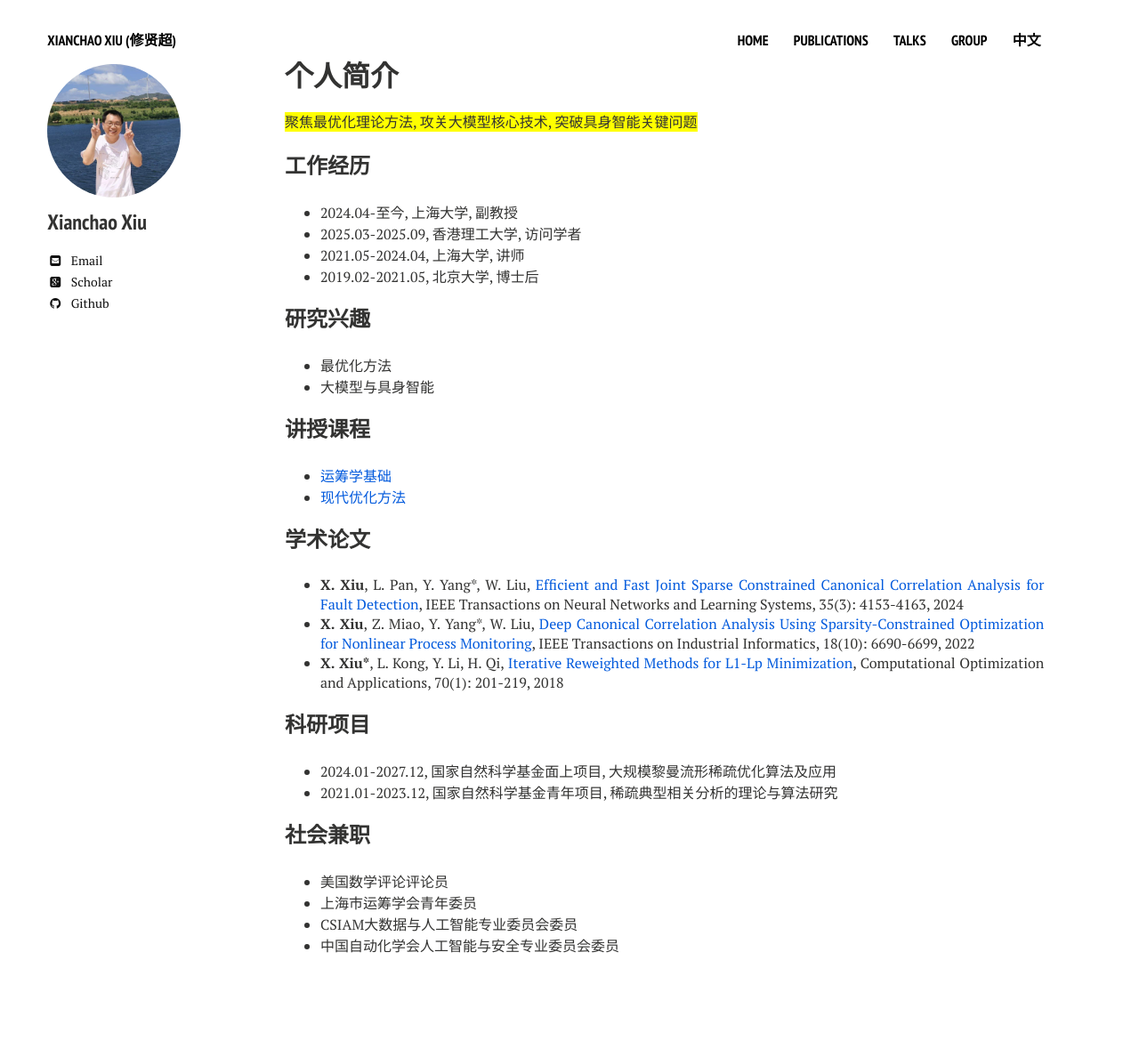
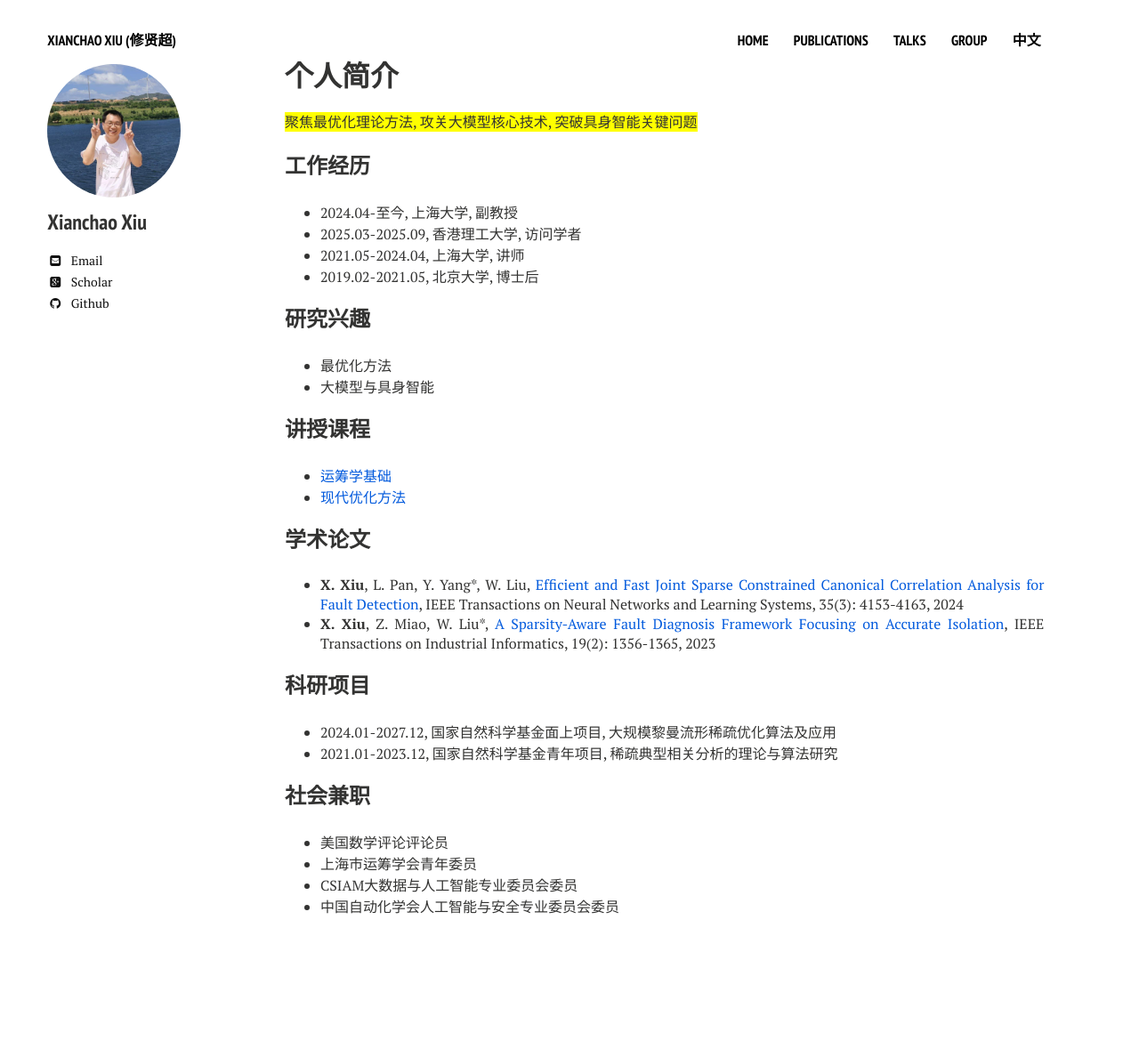
Before and after one commit to xianchaoxiu/xianchaoxiu.github.io, a Jekyll site: the page built from chinese/index.md, in a window 1280 px wide. Shown: the whole page at 89% size. Built offline with Jekyll 4.4.1, drawn with Linux system fonts in a browser that asks for light colours; nearby versions of some CDN libraries; after the commit the page ends 1126 px from its top, so only the background shows below that.

Commit message:
Update index.md

```diff
--- a/chinese/index.md
+++ b/chinese/index.md
@@ -30,8 +30,7 @@ share: false
 
 ### 学术论文
 * <b>X. Xiu</b>, L. Pan, Y. Yang*, W. Liu, <a href="https://ieeexplore.ieee.org/document/9887978" class="textlink" target="_blank">Efficient and Fast Joint Sparse Constrained Canonical Correlation Analysis for Fault Detection</a>, IEEE Transactions on Neural Networks and Learning Systems, 35(3): 4153-4163, 2024
-* <b>X. Xiu</b>, Z. Miao, Y. Yang*, W. Liu, <a href="https://ieeexplore.ieee.org/document/9583864" class="textlink" target="_blank">Deep Canonical Correlation Analysis Using Sparsity-Constrained Optimization for Nonlinear Process Monitoring</a>, IEEE Transactions on Industrial Informatics, 18(10): 6690-6699, 2022
-* <b>X. Xiu*</b>, L. Kong, Y. Li, H. Qi, <a href="https://link.springer.com/article/10.1007/s10589-017-9977-7" class="textlink" target="_blank">Iterative Reweighted Methods for L1-Lp Minimization</a>, Computational Optimization and Applications, 70(1): 201-219, 2018
+* <b>X. Xiu</b>, Z. Miao, W. Liu*, <a href="https://ieeexplore.ieee.org/abstract/document/9788040" class="textlink" target="_blank">A Sparsity-Aware Fault Diagnosis Framework Focusing on Accurate Isolation</a>, IEEE Transactions on Industrial Informatics, 19(2): 1356-1365, 2023
 
 ### 科研项目
 * 2024.01-2027.12, 国家自然科学基金面上项目, 大规模黎曼流形稀疏优化算法及应用
```
